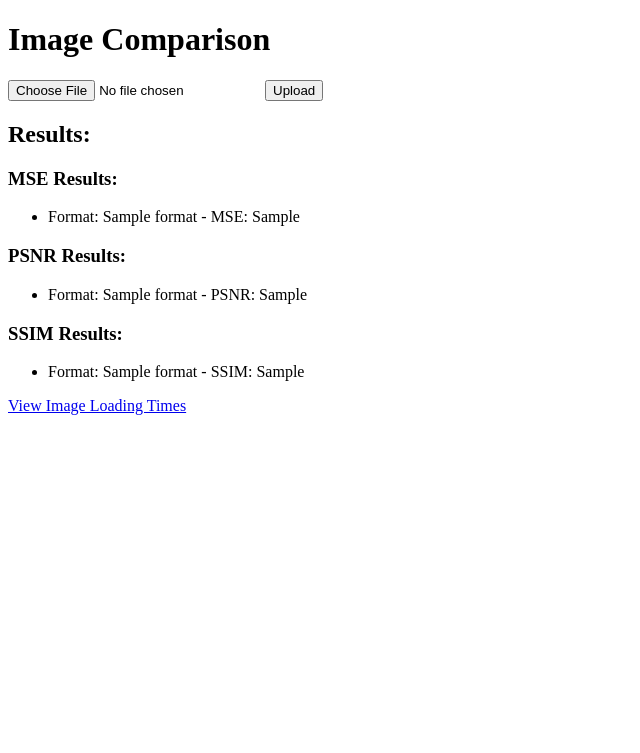
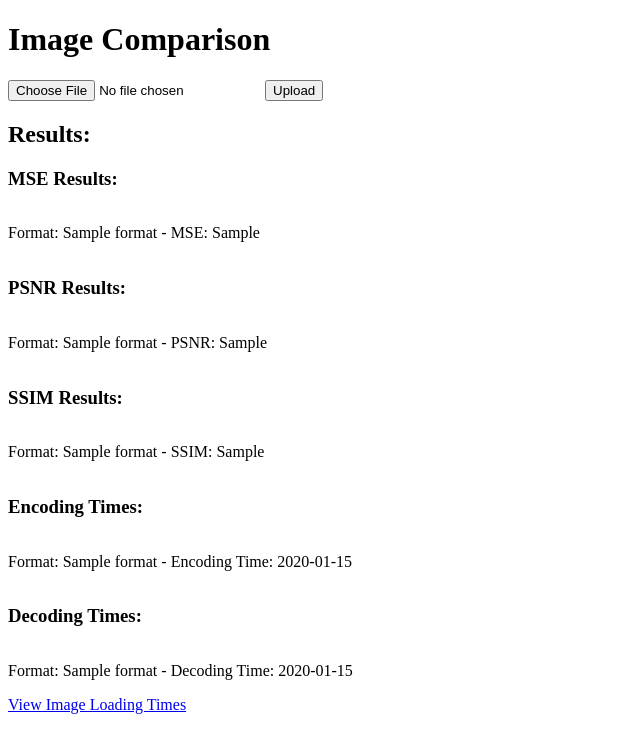
Before and after one commit to sumn2u/image_quality_evaluation, a Flask app: template templates/upload.html in a window 1280 px wide. Shown: the top 753 px of the page, without its empty margins (0-640 px from the left). Run offline with Flask 3, Linux system fonts and the light colour scheme; the template is opened without the code that fills it: most values are stand-ins (such as "Sample title", 1, 10 or a date in 2020); parts of the project's set-up code (start-up, migrations or seed data) failed here and were passed over.

Commit message:
feat: 🎸 add encoding and decodding time

```diff
--- a/main.py
+++ b/main.py
@@ -71,11 +71,11 @@ def upload_file():
         raw_png_array = np.array(image)
 
         # Process the results or return them in a response
-        mse_results, psnr_results, ssim_results = evaluate_image_formats(
+        mse_results, psnr_results, ssim_results, encoding_times, decoding_times = evaluate_image_formats(
             raw_png_array, image_name, temp_file_path)
 
         # Pass the evaluation results to the template
-        return render_template('upload.html', mse_results=mse_results, psnr_results=psnr_results, ssim_results=ssim_results)
+        return render_template('upload.html', mse_results=mse_results, psnr_results=psnr_results, ssim_results=ssim_results, encoding_times=encoding_times, decoding_times=decoding_times)
 
     return "No file uploaded."
 
--- a/templates/upload.html
+++ b/templates/upload.html
@@ -2,6 +2,18 @@
 <html>
 <head>
     <title>File Upload</title>
+    <style>
+    .result-list {
+        list-style-type: none;
+        padding: 0;
+        display: inline-block;
+    }
+
+    .result-list li {
+        display: inline-block;
+        margin-right: 10px; /* Adjust the spacing between list items as needed */
+    }
+</style>
 </head>
 <body>
     <h1>Image Comparison</h1>
@@ -13,7 +25,7 @@
     <div>
     {% if mse_results %}
     <h3>MSE Results:</h3>
-        <ul>
+    <ul class="result-list">
         {% for format, mse_values in mse_results.items() %}
         <li>Format: {{ format }} - MSE: {{ mse_values }}</li>
         {% endfor %}
@@ -22,7 +34,7 @@
 
     {% if psnr_results %}
     <h3>PSNR Results:</h3>
-        <ul>
+    <ul class="result-list">
         {% for format, psnr_values in psnr_results.items() %}
         <li>Format: {{ format }} - PSNR: {{ psnr_values }}</li>
         {% endfor %}
@@ -30,14 +42,28 @@
     {% endif %}
     {% if ssim_results %}
     <h3>SSIM Results:</h3>
-        <ul>
+    <ul class="result-list">
         {% for format, ssim_values in ssim_results.items() %}
         <li>Format: {{ format }} - SSIM: {{ ssim_values }}</li>
         {% endfor %}
     </ul>
     {% endif %}
-
-        <!-- Add similar sections for PSNR and SSIM results -->
+    {% if encoding_times %}
+    <h3>Encoding Times:</h3>
+    <ul class="result-list">
+        {% for format, encoding_time in encoding_times.items() %}
+        <li>Format: {{ format }} - Encoding Time: {{ encoding_time }}</li>
+        {% endfor %}
+    </ul>
+    {% endif %}
+    {% if decoding_times %}
+    <h3>Decoding Times:</h3>
+    <ul class="result-list">
+        {% for format, decoding_time in decoding_times.items() %}
+        <li>Format: {{ format }} - Decoding Time: {{ decoding_time }}</li>
+        {% endfor %}
+    </ul>
+    {% endif %}
 </div>
 
      <a href="{{ url_for('display_images') }}">View Image Loading Times</a>
```
Also changed, not shown: image_processing.py (+30 -6 lines). Lines whose indentation alone changed are shown as unchanged.
